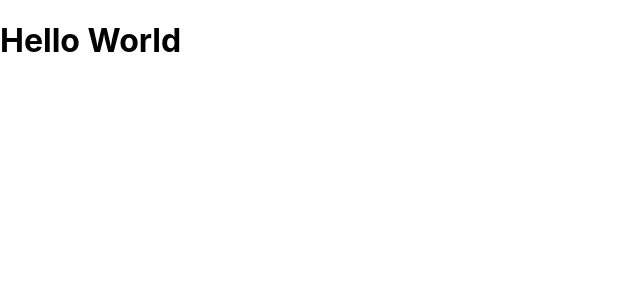
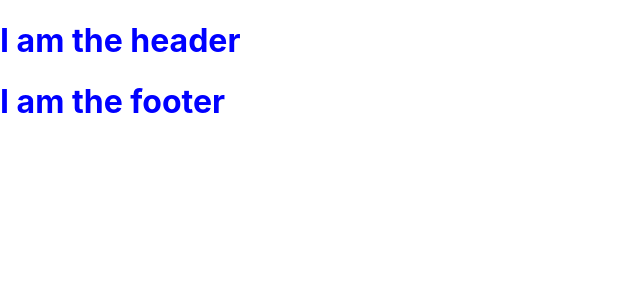
Before and after one commit to shaunpurslow/findShelter, a Next.js app: page / in a window 1280 px wide. Shown: the top 300 px of the page, without its empty margins (0-640 px from the left). Built offline with nearby package versions, Linux system fonts and the light colour scheme.

Commit message:
modify file

```diff
--- a/src/pages/index.js
+++ b/src/pages/index.js
@@ -1,11 +1,14 @@
 import Head from 'next/head';
+import Footer from '../components/Footer';
+import Header from '../components/Header';
+
 
 
 export default function Home() {
   return (
     <div>
-      <h1>Hello World</h1>
-
+    <Header />
+    <Footer />
     </div>
   );
 }
```
